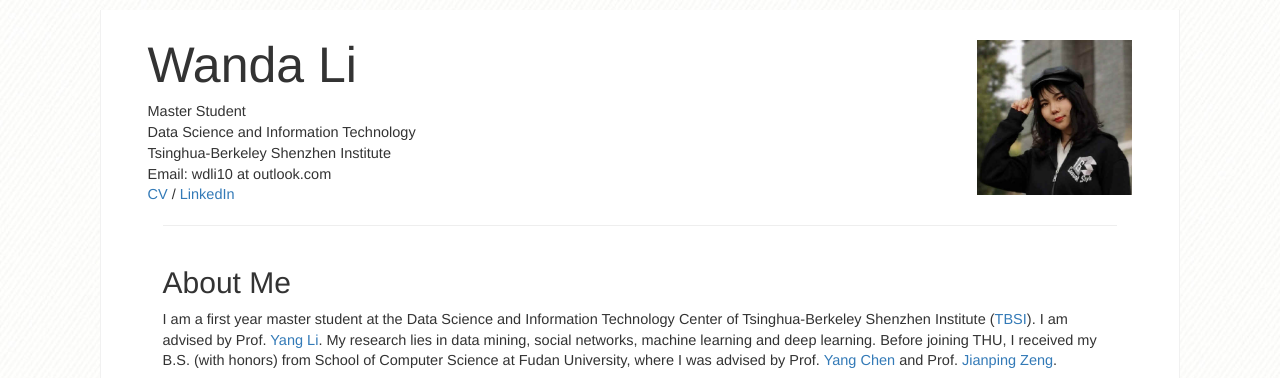
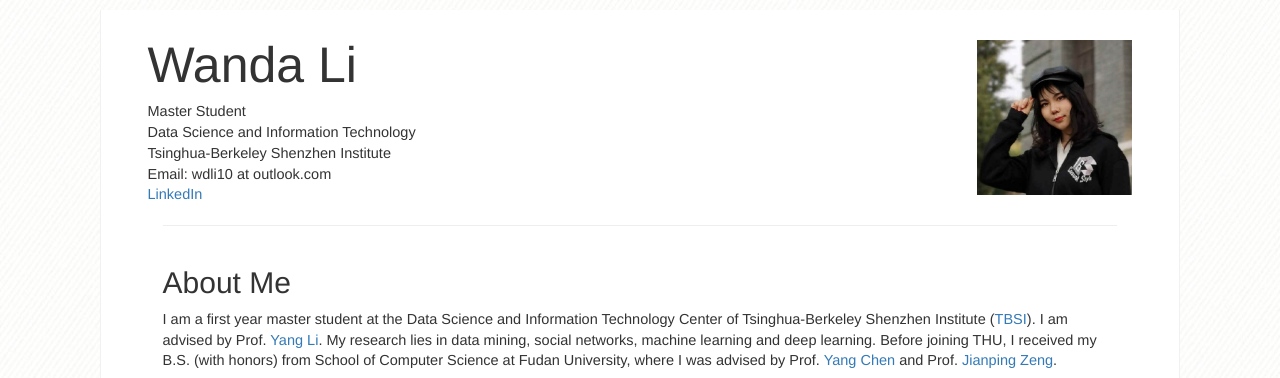
Before and after one commit to wandli/wandli.github.io, a Jekyll site: the page index.html, which Jekyll copies as it is, in a window 1280 px wide. Shown: the top 378 px of the page. Built offline with Jekyll 4.4.1, drawn with Linux system fonts in a browser that asks for light colours; nearby versions of some CDN libraries; library files that are not in the unit come from our copies.

```diff
--- a/index.html
+++ b/index.html
@@ -25,7 +25,7 @@
 					<span>Data Science and Information Technology</span><br/>
 					<span>Tsinghua-Berkeley Shenzhen Institute</span><br/>
 					<span>Email: wdli10 at outlook.com</span><br/>
-					<span><a href="docs/wandali-cv.pdf">CV</a> / <a href="https://www.linkedin.com/in/wanda-li-472455139/">LinkedIn</a> <!-- / <a href="https://github.com/wandli">GitHub</a>--></span><br/>
+					<span><a href="https://www.linkedin.com/in/wanda-li-472455139/">LinkedIn</a> <!-- / <a href="docs/wandali-cv.pdf">CV</a> / <a href="https://github.com/wandli">GitHub</a>--></span><br/>
 				</div>
 				<div style="float:right">
 					<img src="images/photo.jpg" width="155" height="155" style="float:right;margin-top:10px;margin-bottom:10px"></img><br/>
```
